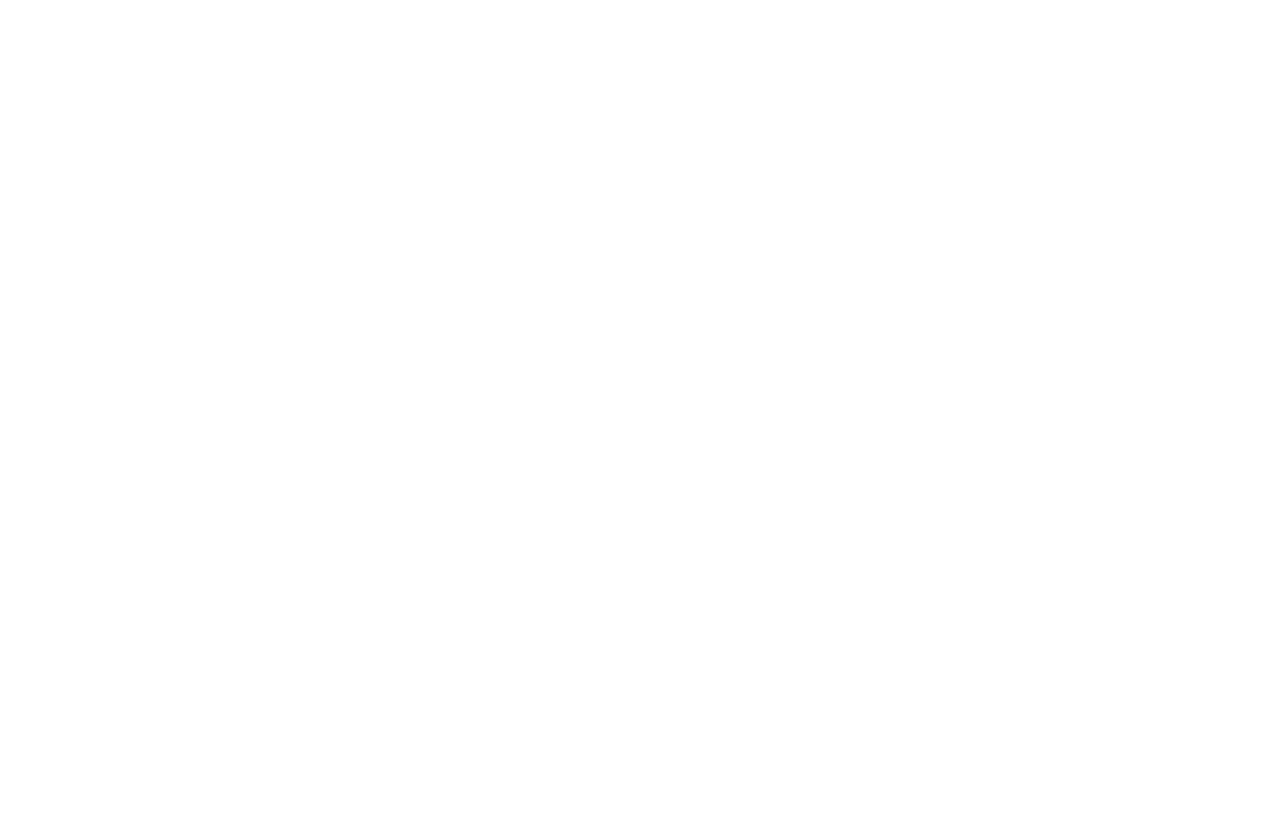
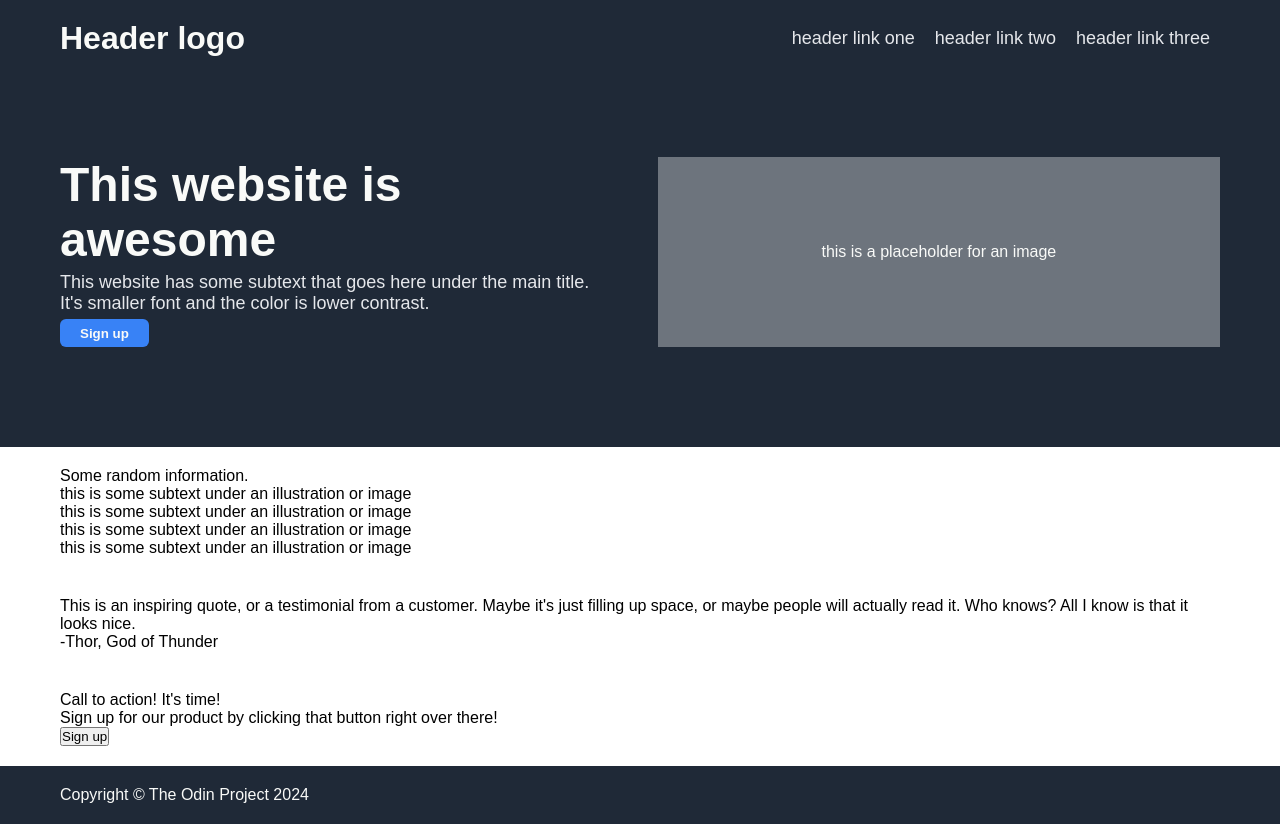
Before and after one commit to macyapp/odin-landing-page, a plain HTML site: page index.html in a window 1280 px wide. Before the commit the page ends 800 px from the top, so only its background shows below. Drawn offline with Linux system fonts and the light colour scheme.

Commit message:
Hero section done

```diff
--- a/index.html
+++ b/index.html
@@ -7,6 +7,75 @@
     <link rel="stylesheet" href="./style.css">
 </head>
 <body>
+    <div class="container">
+        <div class="hero-container dark-background white-text">
+            <div class="hero some-width">
+                <div class="navbar">
+                    <h1>Header logo</h1>
+                    <ul>
+                        <li>header link one</li>
+                        <li>header link two</li>
+                        <li>header link three</li>
+                    </ul>
+                </div>
 
+                <div class="main">
+                    <div class="left">
+                        <p>This website is awesome</p>
+                        <p>This website has some subtext that goes here under the main title. It's smaller font and the color is lower contrast.</p>
+                        <button>Sign up</button>
+                    </div>
+                    <div class="right">
+                        <p>this is a placeholder for an image</p>
+                    </div>
+                </div>
+            </div>
+        </div>
+
+        <div class="pictures some-width">
+            <div class="heading">
+                <p>Some random information.</p>
+            </div>
+            <div class="picture">
+                <div>
+                    <div></div>
+                    <p>this is some subtext under an illustration or image</p>
+                </div>
+                <div>
+                    <div></div>
+                    <p>this is some subtext under an illustration or image</p>
+                </div>
+                <div>
+                    <div></div>
+                    <p>this is some subtext under an illustration or image</p>
+                </div>
+                <div>
+                    <div></div>
+                    <p>this is some subtext under an illustration or image</p>
+                </div>
+            </div>
+        </div>
+
+        <div class="quotes some-width">
+            <div class="quote">This is an inspiring quote, or a testimonial from a customer. Maybe it's just filling up space, or maybe people will actually read it. Who knows? All I know is that it looks nice.</div>
+            <p>-Thor, God of Thunder</p>
+        </div>
+
+        <div class="signup some-width">
+            <div class="banner">
+                <div>
+                    <p>Call to action! It's time!</p>
+                    <p>Sign up for our product by clicking that button right over there!</p>
+                </div>
+                <button>Sign up</button>
+            </div>
+        </div>
+
+        <div class="footer-container dark-background white-text">
+            <div class="footer some-width">
+                <p>Copyright &copy; The Odin Project 2024</p>
+            </div>
+        </div>
+    </div>
 </body>
 </html>
--- a/style.css
+++ b/style.css
@@ -1,5 +1,94 @@
+/* CSS Reset */
 * {
-    box-sizing: border-box;
-    margin: 0;
-    padding: 0;
+  box-sizing: border-box;
+  margin: 0;
+  padding: 0;
 }
+
+body {
+  font-family: "Arial", sans-serif; /* You can change it to the font you're using */
+}
+
+.some-width {
+  width: 100%;
+  max-width: 1200px;
+  margin: 0 auto;
+  padding: 20px;
+}
+
+/* Hero section */
+.dark-background {
+  background-color: #1f2937;
+}
+
+.white-text {
+  color: #f9faf8;
+}
+
+/* Navbar */
+.navbar {
+  display: flex;
+  justify-content: space-between;
+  align-items: center;
+}
+
+.navbar > p {
+  font-size: 24px;
+}
+
+.navbar > ul {
+  display: flex;
+  justify-content: space-between;
+  align-items: center;
+  list-style: none;
+}
+
+.navbar > ul li {
+  padding: 0px 10px;
+  font-size: 18px;
+  color: #e5e7eb;
+}
+
+.hero {
+  display: flex;
+  flex-direction: column;
+  gap: 100px;
+  padding-bottom: 100px;
+}
+
+/* Main section */
+.main {
+  display: flex;
+  justify-content: space-between;
+  gap: 50px;
+}
+
+.left > p:first-of-type {
+  font-size: 48px;
+  font-weight: bolder;
+  color: #f9faf8;
+}
+
+.left > p:nth-of-type(2) {
+  font-size: 18px;
+  color: #e5e7eb;
+  margin-top: 5px;
+}
+
+.left button {
+  background-color: #3882f6;
+  border-style: none;
+  padding: 0.5em 1.5em 0.5em 1.5em;
+  border-radius: 6px;
+  color: #f9faf8;
+  font-weight: bold;
+  margin-top: 5px;
+}
+
+.right {
+  display: flex;
+  justify-content: center;
+  align-items: center;
+  background-color: #6d747d;
+  width: 80%;
+}
```
